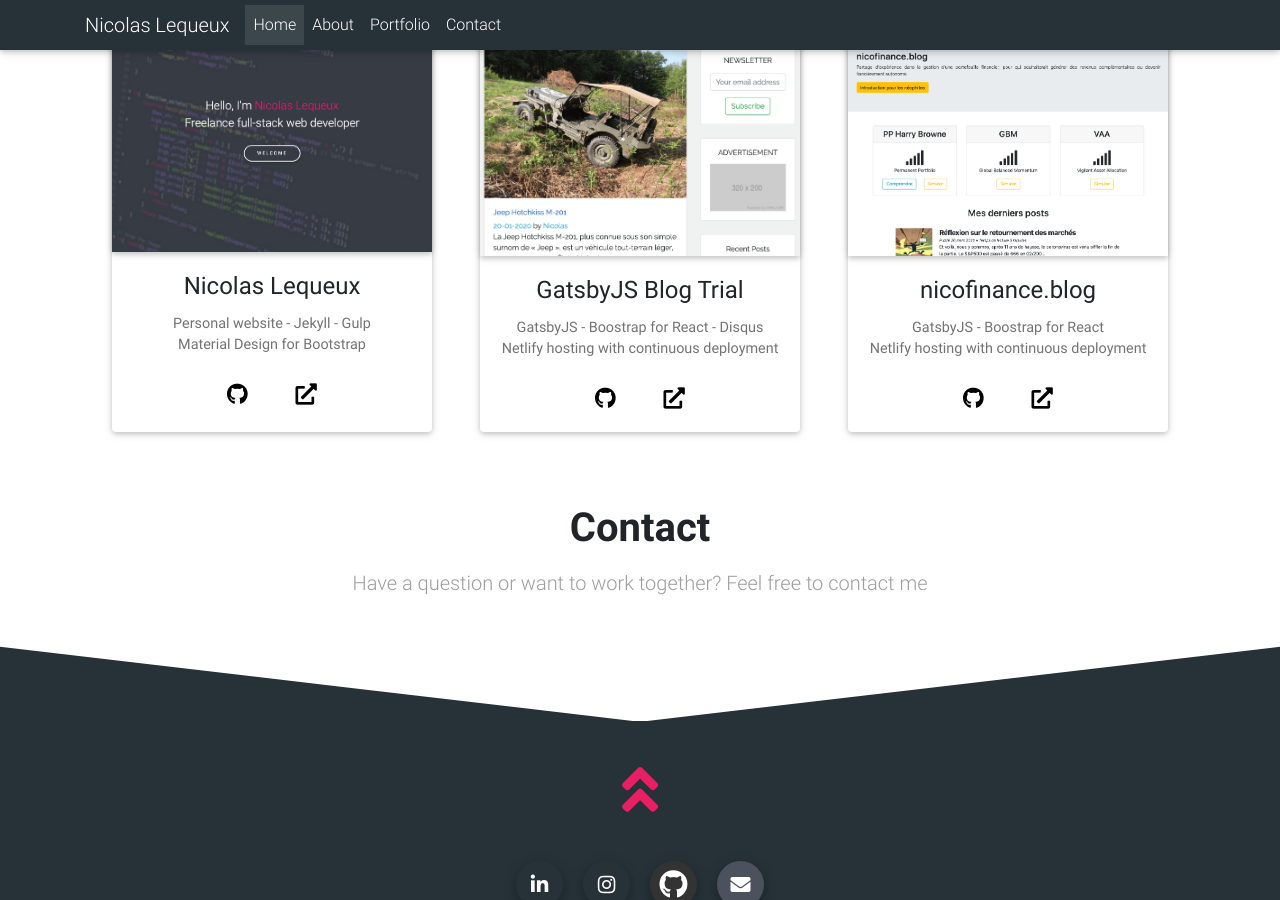
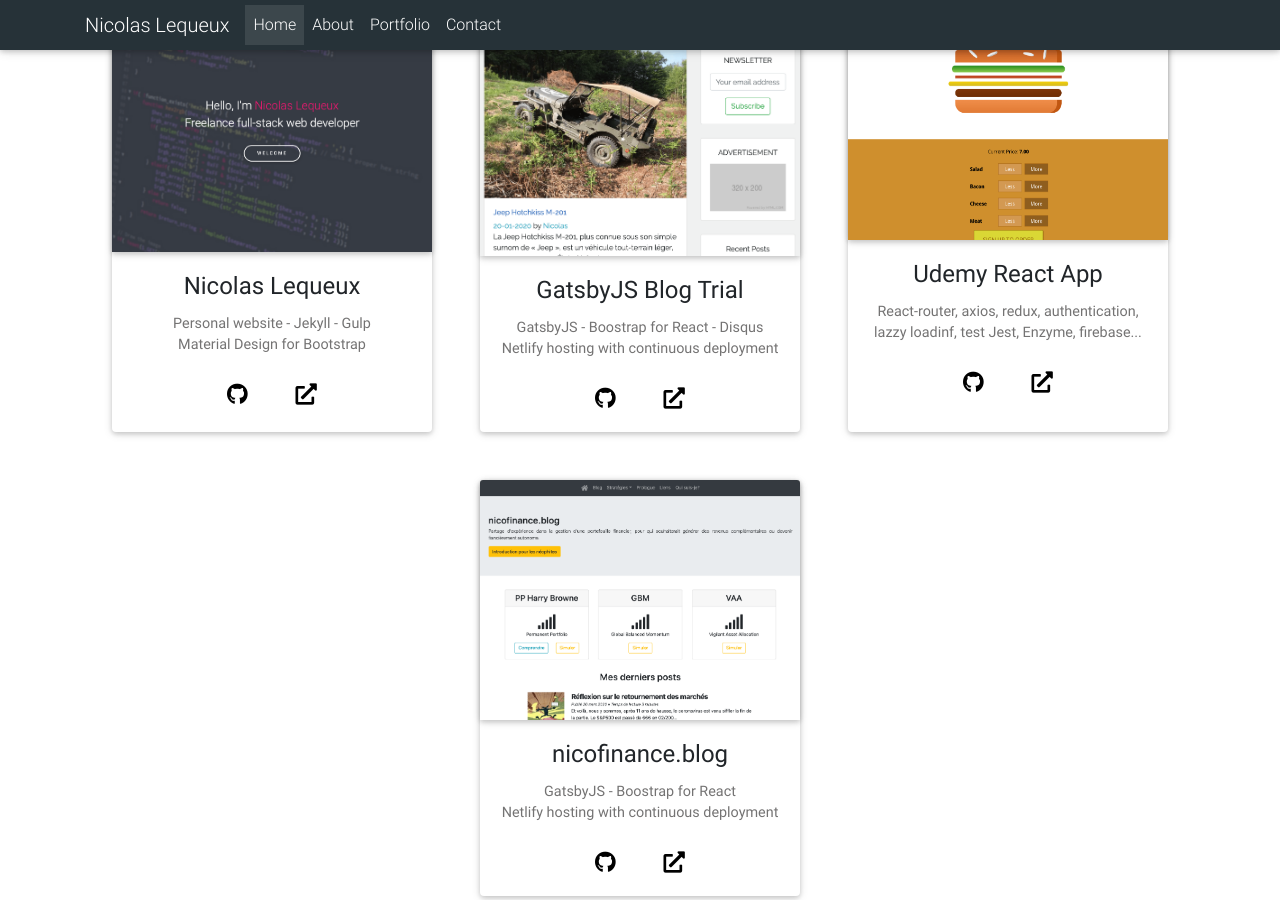
Before and after one commit to nicolaslequeux/nicolas-lequeux, a Jekyll site: the page built from index.md, in a window 1280 px wide and 900 px high, scrolled down 3376 px. Built offline with Jekyll 4.4.1, drawn with Linux system fonts in a browser that asks for light colours; nearby versions of some CDN libraries.

Commit message:
added react-burger-app

```diff
--- a/_includes/portfolio.html
+++ b/_includes/portfolio.html
@@ -180,6 +180,27 @@
         </div>
 
         <div class="card card-portfolio m-4">
+            <img class="card-img-top card-portfolio-img" src="assets/img/portfolio/react-burger.png" target="_blank"
+                alt="Card image cap">
+            <div class="card-body">
+                <div class="card-portfolio-text">
+                    <h4 class="card-title text-center"><a>Udemy React App</a></h4>
+                    <p class="card-text text-center">React-router, axios, redux, authentication, lazzy loadinf, test Jest, Enzyme, firebase...</p>
+                </div>
+                <ul class="list-inline text-center card-portfolio-list-link">
+                    <li class="list-inline-item"><a class="card-portfolio-link"
+                            href="https://github.com/nicolaslequeux/react-burger-app" target="_blank"><i
+                                class="fab fa-github fa-lg"></i></a></li>
+                    <li class="list-inline-item"></li>
+                    <li class="list-inline-item"></li>
+                    <li class="list-inline-item"></li>
+                    <li class="list-inline-item"><a class="card-portfolio-link" href="https://react-burger-app-2020.web.app/"
+                            target="_blank"><i class="fas fa-external-link-alt fa-lg"></i></a></li>
+                </ul>
+            </div>
+        </div>
+
+        <div class="card card-portfolio m-4">
             <img class="card-img-top card-portfolio-img" src="assets/img/portfolio/nicofinanceblog-min.png" target="_blank"
                 alt="Card image cap">
             <div class="card-body">
@@ -201,6 +222,8 @@
         </div>
 
 
+
+
     </div>
 
 </section>
```
Also changed, not shown: assets/img/portfolio/react-burger.png (added).
